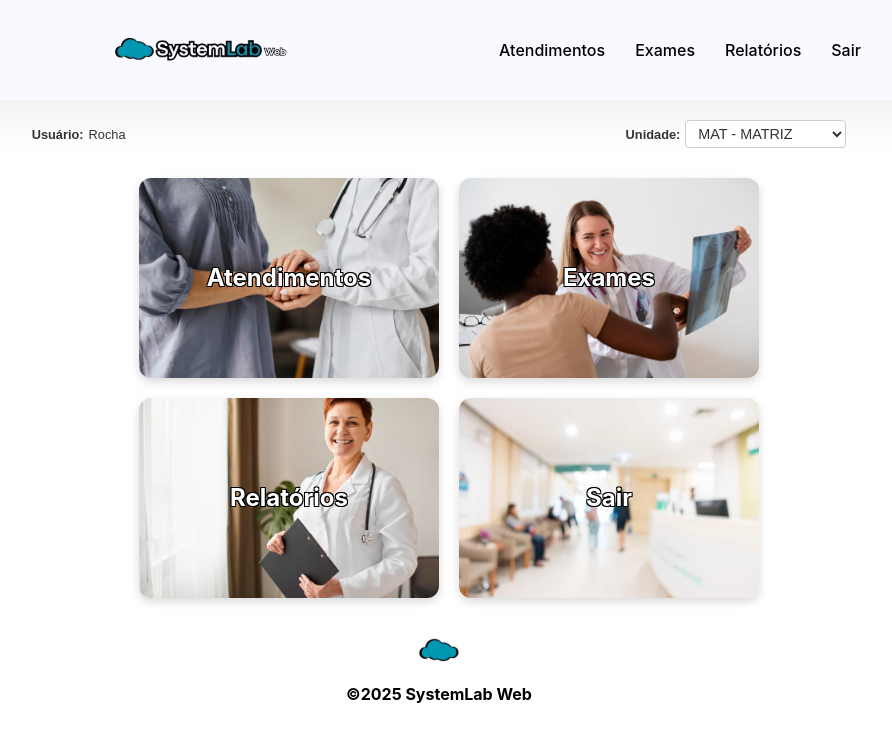
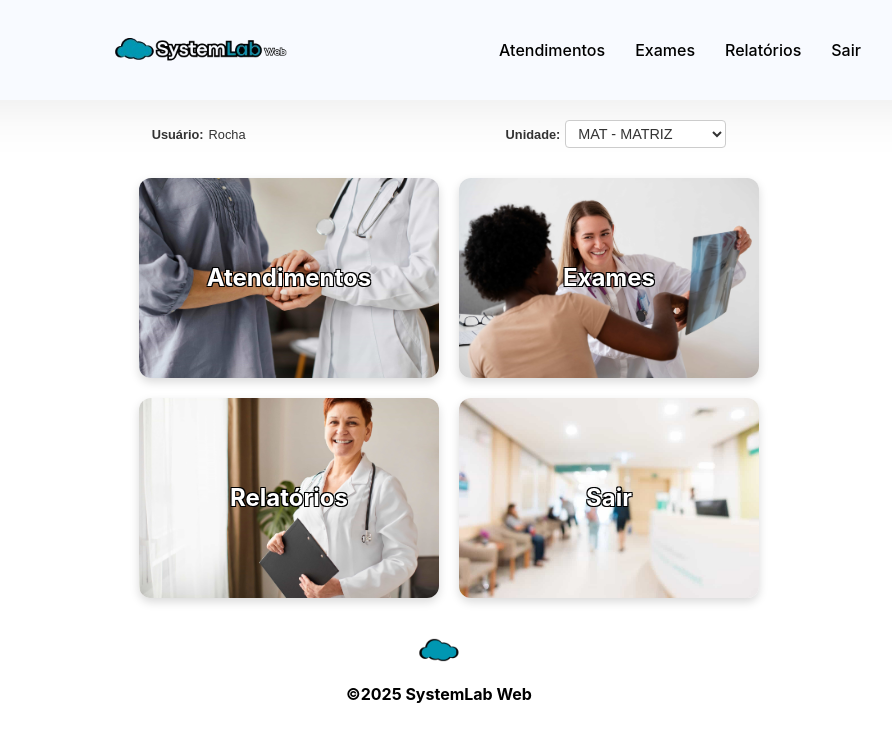
Before and after one commit to CoderRocha/systemlab-web, a React (Create React App) app: page /home in a window 1280 px wide. Shown: the top 742 px of the page, without its empty margins (201-1093 px from the left). Built offline with nearby package versions, Linux system fonts and the light colour scheme; the HTML template or start-up script is replaced by a standard one.

Commit message:
fixed userbar position

```diff
--- a/src/components/userBar/UserBar.module.css
+++ b/src/components/userBar/UserBar.module.css
@@ -12,7 +12,7 @@
 /* User info and unit section styles */
 .user-info,
 .user-unit {
-    margin: 0 250px;
+    margin: 0 130px;
     display: flex;
     align-items: center;
 }
```
